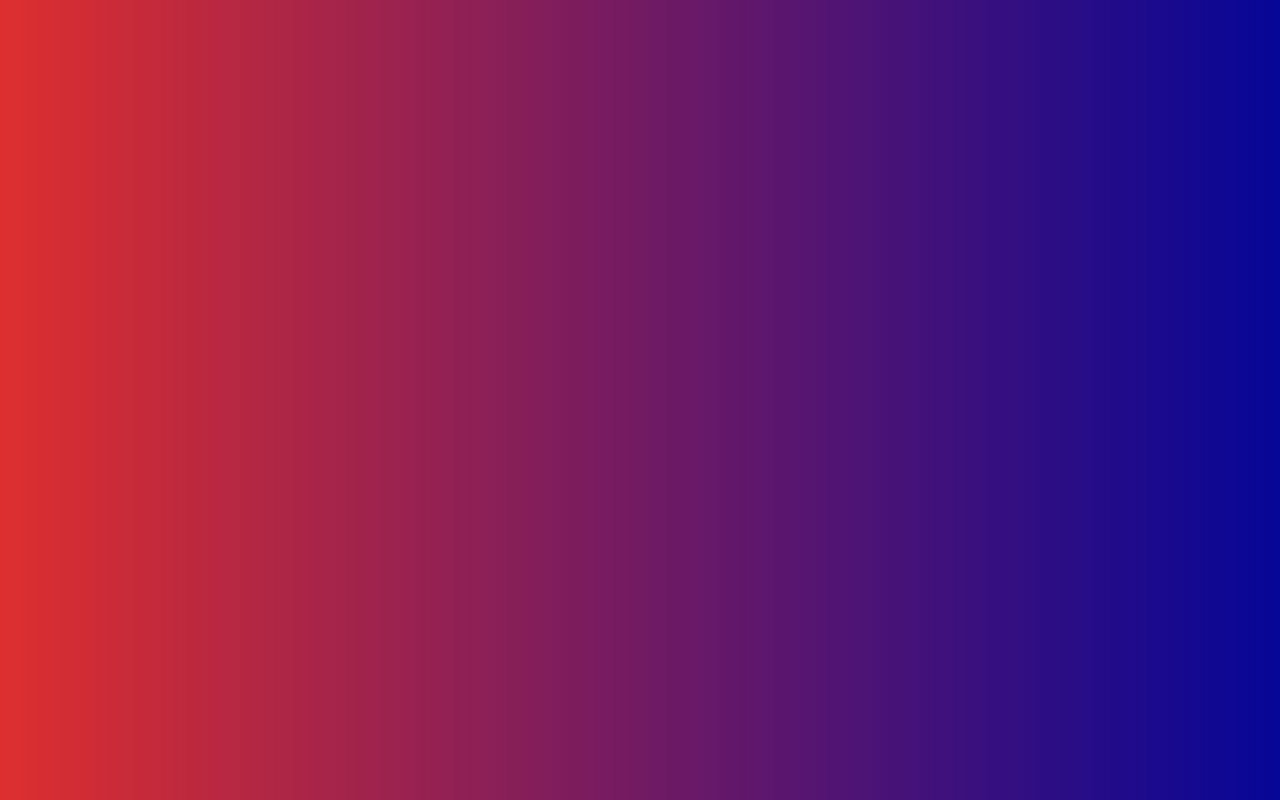
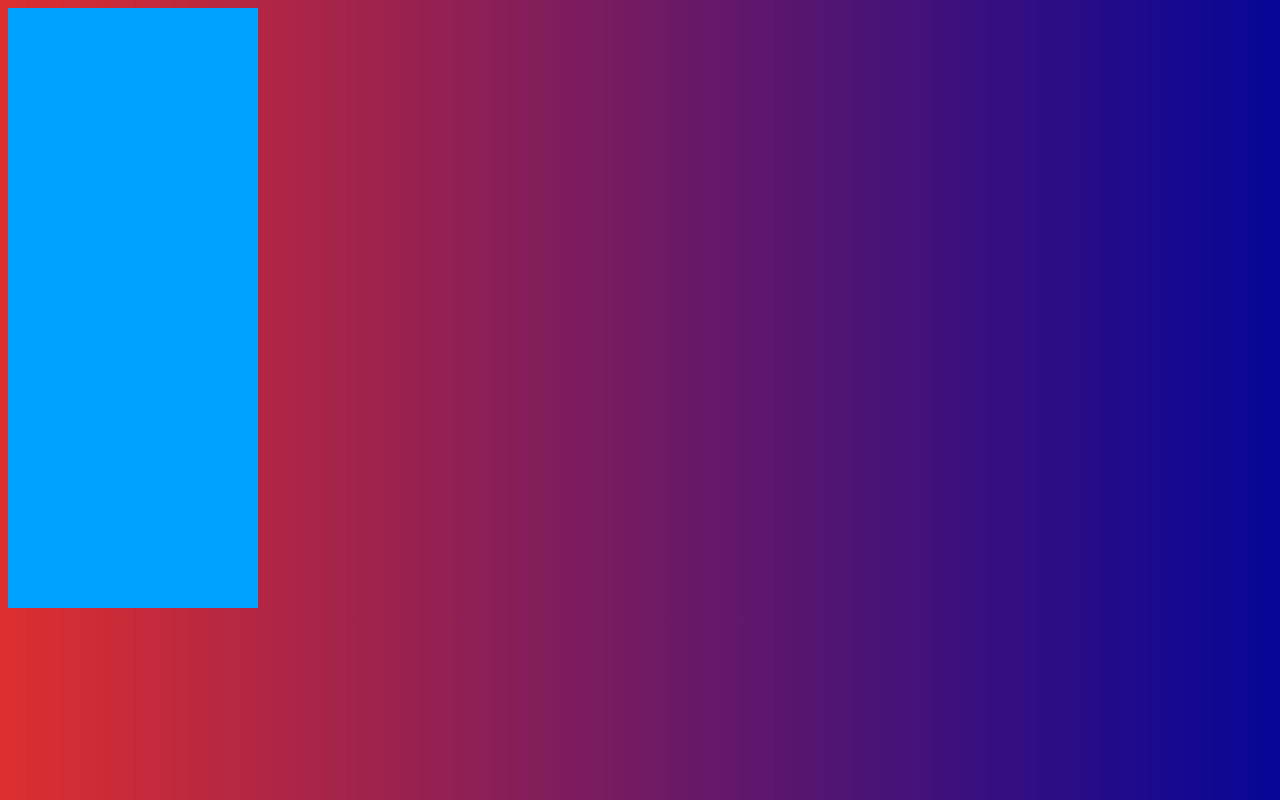
Before and after one commit to datasarz/Simple_Calculator, a plain HTML site: page index.html in a window 1280 px wide. Drawn offline with Linux system fonts and the light colour scheme.

Commit message:
div with class section added

```diff
--- a/index.html
+++ b/index.html
@@ -8,6 +8,7 @@
     <title>Calc App</title>
 </head>
 <body>
+    <div class="section"></div>
     <script src="script.js"></script>
 </body>
 </html>
```
